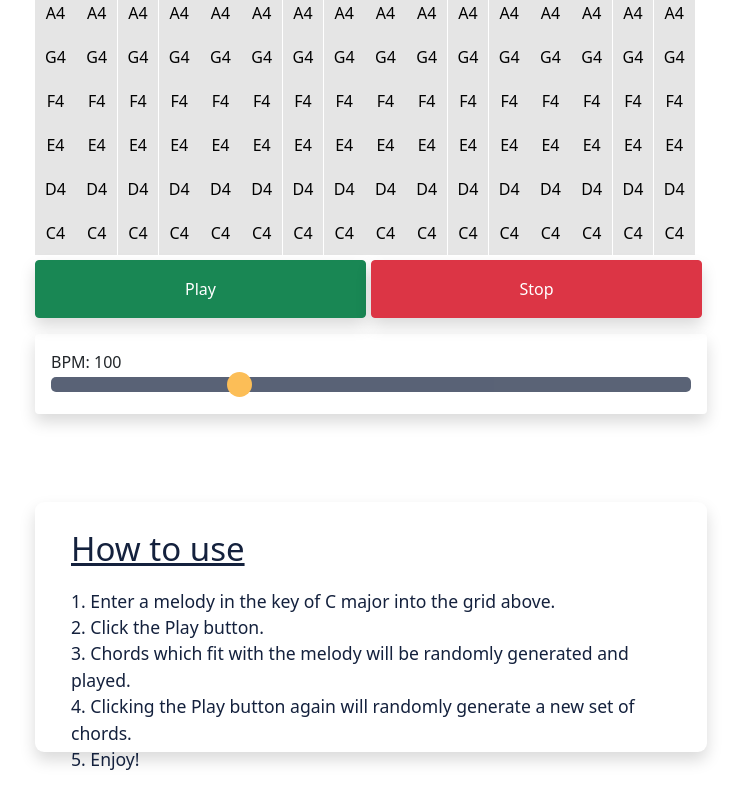
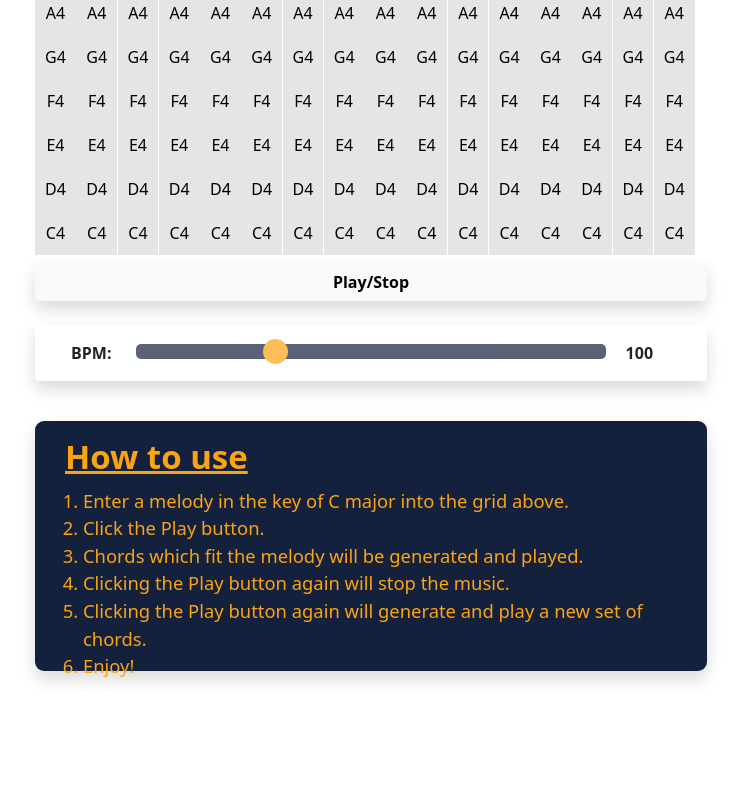
Before and after one commit to jpolina/chord-generator, a React (Create React App) app: page / in a window 1280 px wide. Shown: the part 539-1339 px from the top of the page, without its empty margins (269-1010 px from the left). After the commit the page ends 1258 px from the top, so only its background shows below. Built offline with nearby package versions, Linux system fonts and the light colour scheme.

Commit message:
Update styling

```diff
--- a/src/App.css
+++ b/src/App.css
@@ -1,4 +1,12 @@
 .myGrid {
+}
+
+.name {
+  color:rgb(252, 163, 17);
+}
+
+.description {
+  font-size:1.7rem;
 }
 
 .rectangle {
@@ -25,26 +33,27 @@
 
 .rectangle1 {
   border-radius:9px;
-  background-color: rgb(229, 229, 229);
+  background-color: rgb(20, 33, 61);
   width: 672px;
   height:250px;
 }
 
 .text {
-  color: rgb(20, 33, 61);
-  padding-left:20px;
+  color: rgb(252, 163, 17);
+  padding-left:0px;
 
 }
 
 .title {
   font-size:33px;
-  padding-top: 11px;
+  padding-top: 0px;
+  padding-left:14px;
 
 }
 
 .instructions {
-  font-size:1.1rem;
-  padding-top: 11px;
+  font-size:1.15rem;
+  padding-top: 2px;
 
 }
 
--- a/src/App.js
+++ b/src/App.js
@@ -10,20 +10,28 @@ function App() {
     <div>
       <div>
         <div class = 'rectangle shadow p-3 mb-4'>
-          <h1 class = 'centerTitle'>Chord Generator</h1>
+          <div>
+            <h1 class = 'centerTitle d-print-inline name'>
+              <span class = "name"><strong>Chordial</strong></span>
+              <span class = "description"> - a Chord Generator by Jonathan Polina</span>
+            </h1>
+          </div>
         </div>
       </div>
       <div class = 'center'>
         <Grid/>
       </div>
-      <div class = 'center rectangle1 shadow p-3 mb-5 bg-body'>
-        <h2 class = "text title"><u>How to use</u></h2>
+      <div class = 'center rectangle1 shadow p-3 mb-5'>
+        <h1 class = "text title"><u><strong>How to use</strong></u></h1>
         <p class = "text instructions">
-          1. Enter a melody in the key of C major into the grid above.<br/>
-          2. Click the Play button.<br/>
-          3. Chords which fit with the melody will be randomly generated and played.<br/>
-          4. Clicking the Play button again will randomly generate a new set of chords.<br/>
-          5. Enjoy!
+          <ol>
+            <li>Enter a melody in the key of C major into the grid above.</li>
+            <li>Click the Play button.</li>
+            <li>Chords which fit the melody will be generated and played.</li>
+            <li>Clicking the Play button again will stop the music.</li>
+            <li>Clicking the Play button again will generate and play a new set of chords.</li>
+            <li>Enjoy!</li>
+          </ol>
         </p>
       </div>
     </div>
--- a/src/components/Grid.css
+++ b/src/components/Grid.css
@@ -29,10 +29,18 @@
 
 }
 
+.bpmDisplay {
+    margin-right:20px;
+    margin-left:20px;
+}
+
 .slider {
-    display:inline-block;
+    /* display:inline-block; */
+    margin-top:3px;
+    position:relative;
+    right:0px;
     -webkit-appearance: none;
-    width: 100%;
+    width: 470px;
     height: 15px;
     border-radius: 5px;
     background: rgb(252, 163, 17);
@@ -67,17 +75,14 @@ cursor: pointer;
 
 }
 
-.playstop {
-    width:331px;
+.playButton {
+    width:100%;
     margin:0px;
     padding-left:0px;
     padding-left:0px;
     margin-bottom:5px;
     margin-top:5px;
-}
-
-.play {
-    margin-right:5px;
+    background-color:aqua
 }
 
 .stop {
--- a/src/components/Grid.js
+++ b/src/components/Grid.js
@@ -24,8 +24,8 @@ const IVChord1 = ["F3", "A3"]
 const IVChord2 = ["C4", "A3"]
 const IVbChord1 = ["A2", "C3"]
 const IVbChord2 = ["F3", "C3"]
-const VChord1 = ["G2", "D3"]
-const VChord2 = ["F3", "D3"]
+const VChord1 = ["G2", "B2"]
+const VChord2 = ["D3", "B2"]
 const VbChord1 = ["B2", "D3"]
 const VbChord2 = ["G3", "D3"]
 const iiChord1 = ["D3","F3"]
@@ -120,7 +120,7 @@ const Grid = () => {
             switch(beat1) {
                 default:
                 case 'C':
-                    randomInt = getRandomInt(4);
+                    randomInt = getRandomInt(5);
                     if (prev=="G") {
                         output.push(IChord1);
                         output.push(IChord2);
@@ -148,6 +148,11 @@ const Grid = () => {
                         output.push(IVbChord2);
                         setChordArray(chordArray=>[...chordArray,"F/A"])
                         setChordArray(chordArray=>[...chordArray,"F/A"])
+                    } else if (randomInt===4) {
+                        output.push(IChord1);
+                        output.push(IChord2);
+                        setChordArray(chordArray=>[...chordArray,"C"])
+                        setChordArray(chordArray=>[...chordArray,"C"])
                     }
                     break;
                 case 'D':
@@ -310,11 +315,11 @@ const Grid = () => {
                     <Column class="grid-item1" pushNote={pushNote16} beat={16}/>
                 </BeatContext.Provider>
             </div>
-            <button type = "button" class="btn btn-success play playstop shadow p-3 mb-3" onClick = {()=>{playMelody(); toggle()}}>Play</button>
-            <button type = "button" class="btn btn-danger stop playstop shadow p-3 mb-3" onClick = {()=>{stopMelody();reset()}}>Stop</button>
-            <div class="slidecontainer shadow p-3 mb-5 rounded">
-                <div>BPM: {BPM}</div>
+            <button type = "button" class="btn btn-light playButton shadow mb-4 mt-2" onClick = {()=>{if (!isActive) {playMelody(); toggle()} else{reset();stopMelody() }}}><strong>Play/Stop</strong></button>
+            <div class="slidecontainer shadow p-3 rounded">
+                <span class = 'bpmDisplay'><strong>BPM: </strong></span>
                 <input type = "range" min = "60" max = "200" class="slider" defaultValue='100' id="myRange" onChange={event=>setBPM(event.target.value)} disabled={isActive}></input>
+                <span class = 'bpmDisplay'><strong>{BPM}</strong></span>
             </div>
         </div>
     )
```
